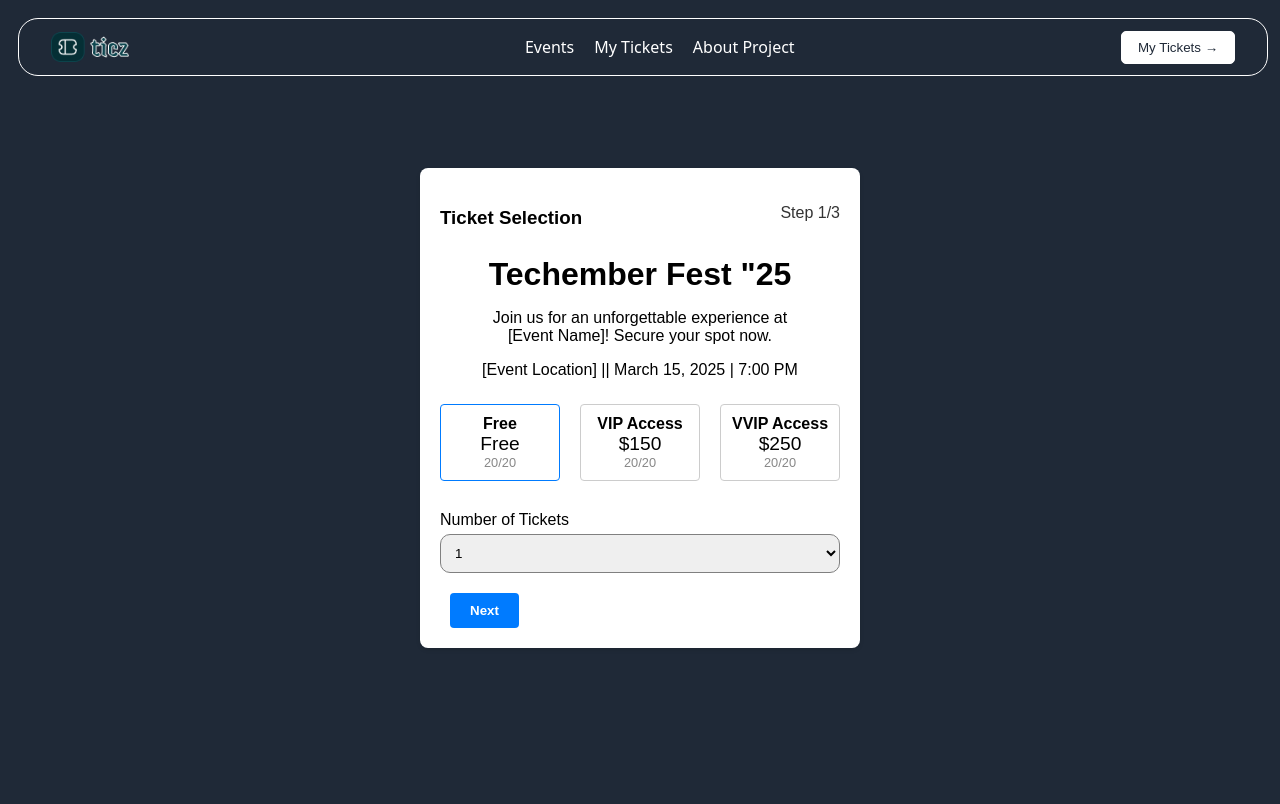
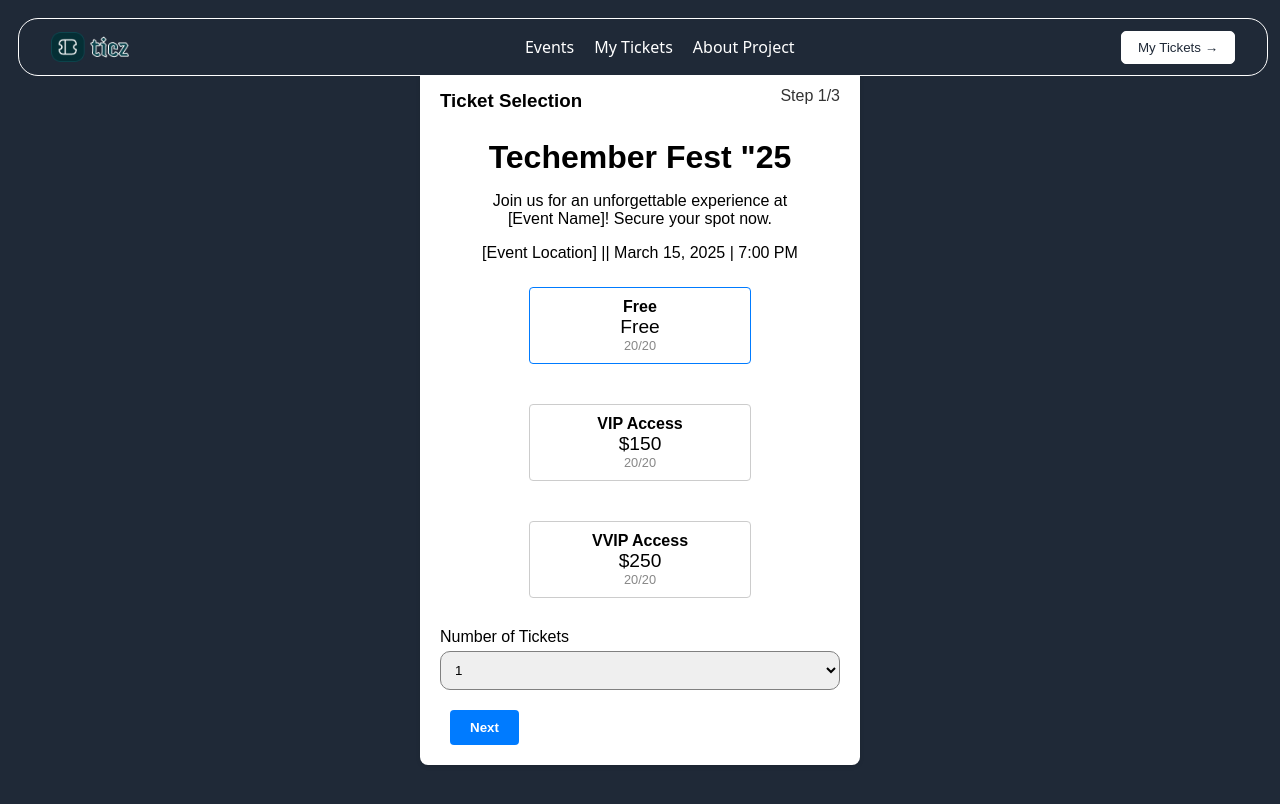
Before and after one commit to DavidManiIbrahim/hng12-stage2-event-ticketing-system, a React app: page / in a window 1280 px wide. Shown: the top 804 px of the page. Built offline with nearby package versions, Linux system fonts and the light colour scheme; the HTML template or start-up script is replaced by a standard one.

Commit message:
Update TicketSelection.css
Removed unnecessary styling

```diff
--- a/src/Components/Styles/TicketSelection.css
+++ b/src/Components/Styles/TicketSelection.css
@@ -118,9 +118,6 @@ select, #numTickets{
 }
 
 @media (min-width: 500px) {
-  .ticket-types {
-    flex-direction: row;
-  }
 
   .ticket-type{
     align-items: center;
```
